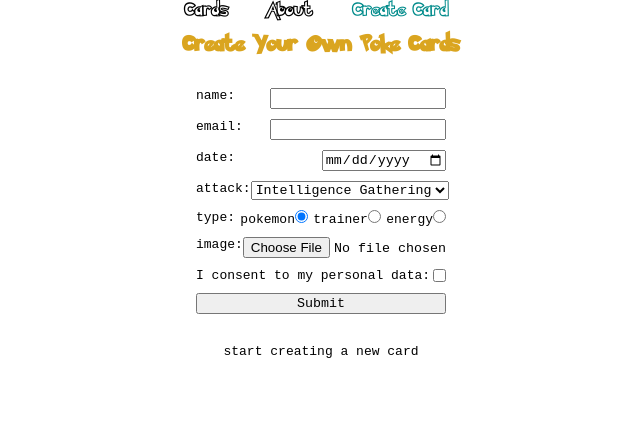
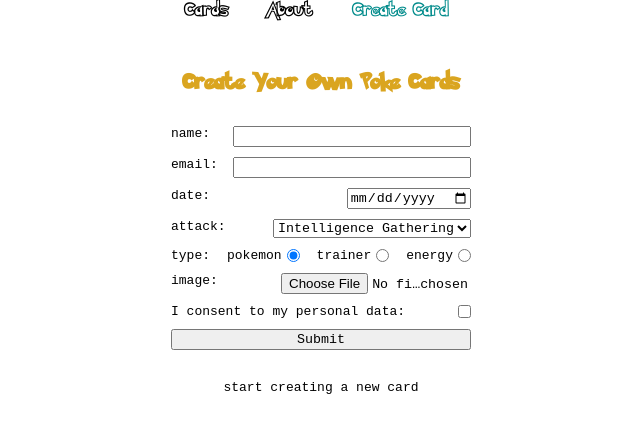
Before and after one commit to OOOO0000OOO0000OOO/react-2023-q1, a React (Vite) app: page /forms in a window 1280 px wide. Shown: the top 432 px of the page, without its empty margins (319-959 px from the left). Built offline with nearby package versions, Linux system fonts and the light colour scheme.

Commit message:
feat: update styles

```diff
--- a/src/components/CardsForm/CardsForm.module.css
+++ b/src/components/CardsForm/CardsForm.module.css
@@ -1,7 +1,7 @@
 .formContainer {
   position: relative;
   width: 60%;
-  max-width: 250px;
+  max-width: 300px;
   padding: 10px;
   display: flex;
   flex-direction: column;
@@ -11,6 +11,20 @@
 .label {
   display: flex;
   justify-content: space-between;
+}
+
+.typeLabel {
+  display: flex;
+  justify-content: space-between;
+  column-gap: 5px;
+}
+
+.input {
+  max-width: 190px;
+}
+
+.input[type='text'] {
+  min-width: 230px;
 }
 
 .error {
--- a/src/components/CardsForm/inputs/TypeInput.tsx
+++ b/src/components/CardsForm/inputs/TypeInput.tsx
@@ -25,7 +25,7 @@
       {name}:
       {types.map((value) => {
         return (
-          <label key={value}>
+          <label className={styles.typeLabel} key={value}>
             {value}
             <input
               type="radio"
--- a/src/components/CardsForm/inputs/UserInput.tsx
+++ b/src/components/CardsForm/inputs/UserInput.tsx
@@ -26,7 +26,12 @@
   return (
     <label className={styles.label}>
       {label || name}:
-      <input {...register(name, options)} type={type} {...rest} />
+      <input
+        {...register(name, options)}
+        type={type}
+        {...rest}
+        className={styles.input}
+      />
       {error && (
         <span className={styles.error}>
           {error?.message || `invalid format`}
--- a/src/components/Header/Header.module.css
+++ b/src/components/Header/Header.module.css
@@ -2,6 +2,7 @@
   display: flex;
   justify-items: flex-start;
   column-gap: 30px;
+  height: 60px;
 }
 
 .link {
--- /dev/null
+++ b/src/components/SearchBar/SearchBar.module.css
@@ -0,0 +1,4 @@
+.search {
+  display: flex;
+  column-gap: 10px;
+}
--- a/src/components/SearchBar/SearchBar.tsx
+++ b/src/components/SearchBar/SearchBar.tsx
@@ -1,4 +1,5 @@
 import React, { useState } from 'react';
+import styles from './SearchBar.module.css';
 
 interface Props {
   searchQuery: string;
@@ -14,7 +15,7 @@
   };
 
   return (
-    <form onSubmit={handleSubmit}>
+    <form className={styles.search} onSubmit={handleSubmit}>
       <input
         type="text"
         value={query}
```
